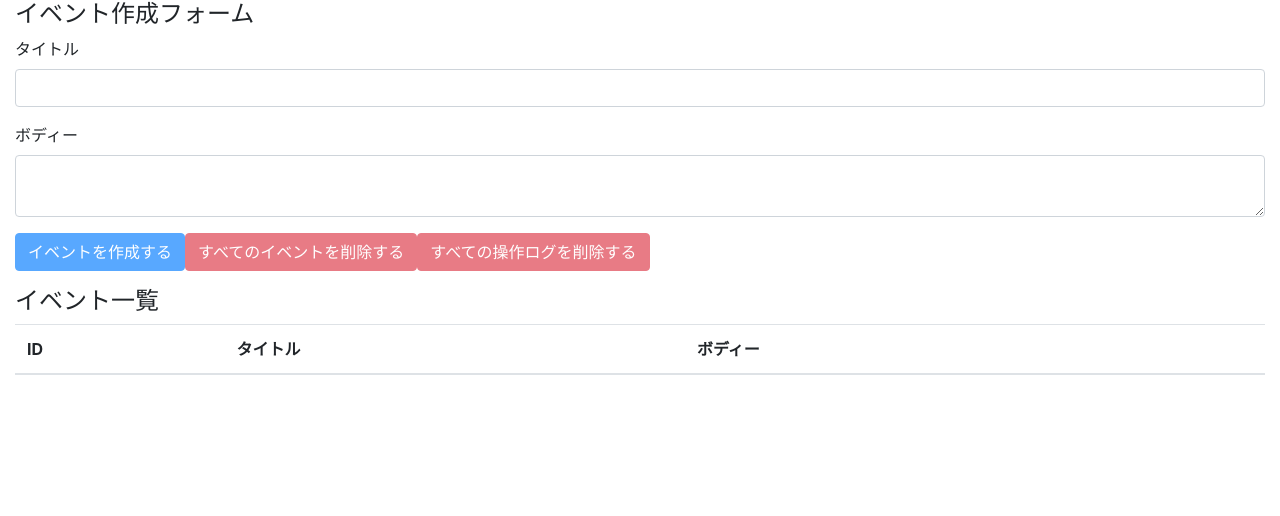
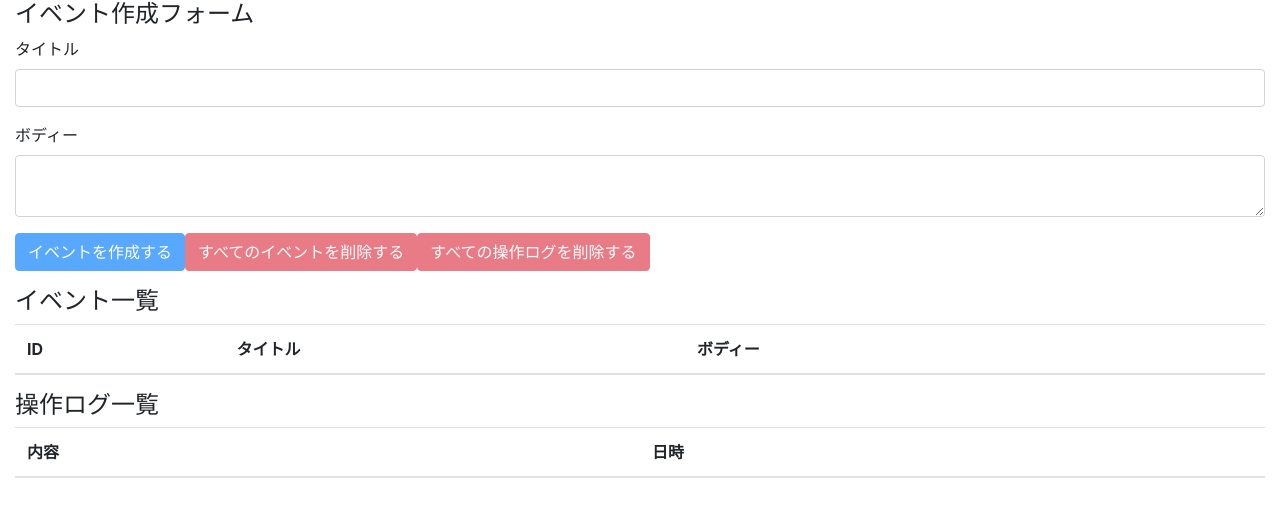
Before and after one commit to owl0109/Udemy-React-Hooks, a React (Create React App) app: page / in a window 1280 px wide. Shown: the top 516 px of the page. Built offline with nearby package versions, Linux system fonts and the light colour scheme.

Commit message:
ログを表示する

```diff
--- a/src/components/App.js
+++ b/src/components/App.js
@@ -5,6 +5,7 @@
 import Events from './Events'
 import AppContext from '../contexts/AppContext'
 import operationLogs from '../reducers/operationLogs'
+import OperationLogs from '../components/OperationLogs'
 
 console.log({AppContext})
 
@@ -22,6 +23,8 @@
       <div className="container-fluid">
         <EventForm />
         <Events/>
+        <OperationLogs />
+
       </div>
     </AppContext.Provider>
   )
--- /dev/null
+++ b/src/components/OperationLog.js
@@ -0,0 +1,14 @@
+import React,{ useContext } from 'react'
+import OperationLogs from '../reducers/operationLogs'
+
+
+const OperationLog = ({operationLog}) => {
+    return(
+        <tr>
+            <td>{operationLog.description}</td>
+            <td>{operationLog.operatedAt}</td>
+        </tr>
+    )
+}
+
+export default OperationLog
--- /dev/null
+++ b/src/components/OperationLogs.js
@@ -0,0 +1,30 @@
+import React,{ useContext } from 'react'
+import OperationLog from './OperationLog'
+import AppContext from '../contexts/AppContext'
+
+const OperationLogs = () => {
+    const {state} = useContext(AppContext)
+    return(
+    <>
+    <h4>操作ログ一覧</h4>
+    <table className="table table-hover">
+        <thead>
+            <tr>
+                <th>内容</th>
+                <th>日時</th>
+            </tr>
+        </thead>
+        <tbody>
+            {
+                state.operationLogs.map((operationLog,index) => {
+                    return<OperationLog key={index} operationLog = {operationLog}/>
+                })
+            }
+        </tbody>
+    </table>
+    </>
+
+    )
+}
+
+export default OperationLogs
--- a/src/reducers/operationLogs.js
+++ b/src/reducers/operationLogs.js
@@ -1,10 +1,9 @@
 import {
     ADD_OPERATION_LOG,
-    DELETE_ALL_EVENT,
     DELETE_ALL_OPERATION_LOGS
 } from '../actions'
 
-const operationLogs = (state = [], action) =>{
+const OperationLogs = (state = [], action) =>{
     switch(action.type){
         case ADD_OPERATION_LOG:
             const operationLog = {
@@ -19,4 +18,4 @@
     }
 }
 
-export default operationLogs
+export default OperationLogs
```
